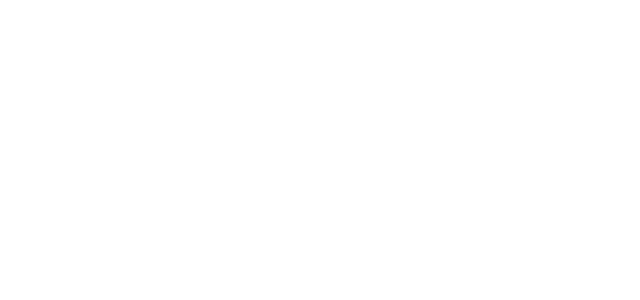
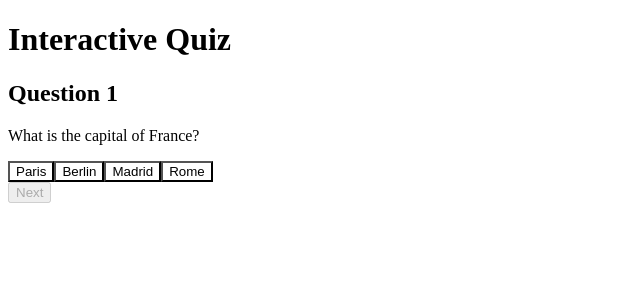
Before and after one commit to epiglotis/QuizApp-NextJS, a Next.js app: page /quiz in a window 1280 px wide. Shown: the top 300 px of the page, without its empty margins (0-640 px from the left). Built offline with nearby package versions, Linux system fonts and the light colour scheme.

Commit message:
Quiz Page Integrated

```diff
--- a/package.json
+++ b/package.json
@@ -18,5 +18,8 @@
     "react": "18.2.0",
     "react-dom": "18.2.0",
     "typescript": "5.1.6"
+  },
+  "devDependencies": {
+    "sass": "^1.64.2"
   }
 }
--- a/pages/quiz.tsx
+++ b/pages/quiz.tsx
@@ -80,7 +80,41 @@ const QuizPage: React.FC = () => {
     },
   ];
 
-  return <div>{}</div>;
+  return (
+    <div>
+      <h1>Interactive Quiz</h1>
+      {currentQuestion < questions.length ? (
+        <div>
+          <h2>Question {currentQuestion + 1} </h2>
+          <p>{questions[currentQuestion].question}</p>
+          <div>
+            {questions[currentQuestion].options.map((option, index) => (
+              <button
+                key={index}
+                onClick={() => handleOptionSelect(option)}
+                style={{
+                  backgroundColor:
+                    selectedOption === option ? 'lightblue' : 'white',
+                }}
+              >
+                {option}
+              </button>
+            ))}
+          </div>
+          <button onClick={handleNextQuestion} disabled={!selectedOption}>
+            Next
+          </button>
+        </div>
+      ) : (
+        <div>
+          <h2>Quiz completed!</h2>
+          <p>
+            Your score: {score}/{questions.length}
+          </p>
+        </div>
+      )}
+    </div>
+  );
 };
 
 export default QuizPage;
```
Also changed, not shown: 1 other file (tests, documents, lock files or other folders).
